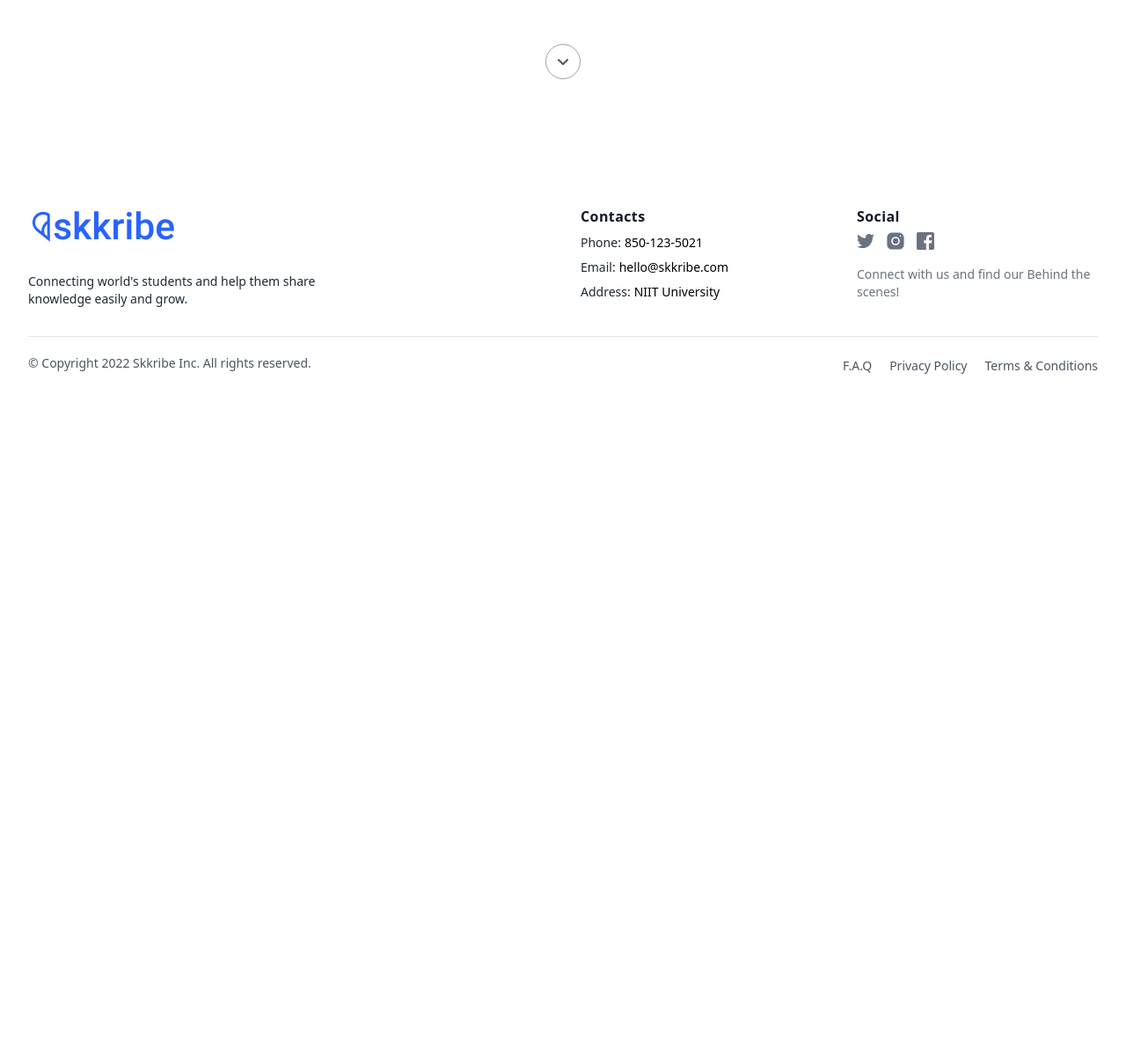
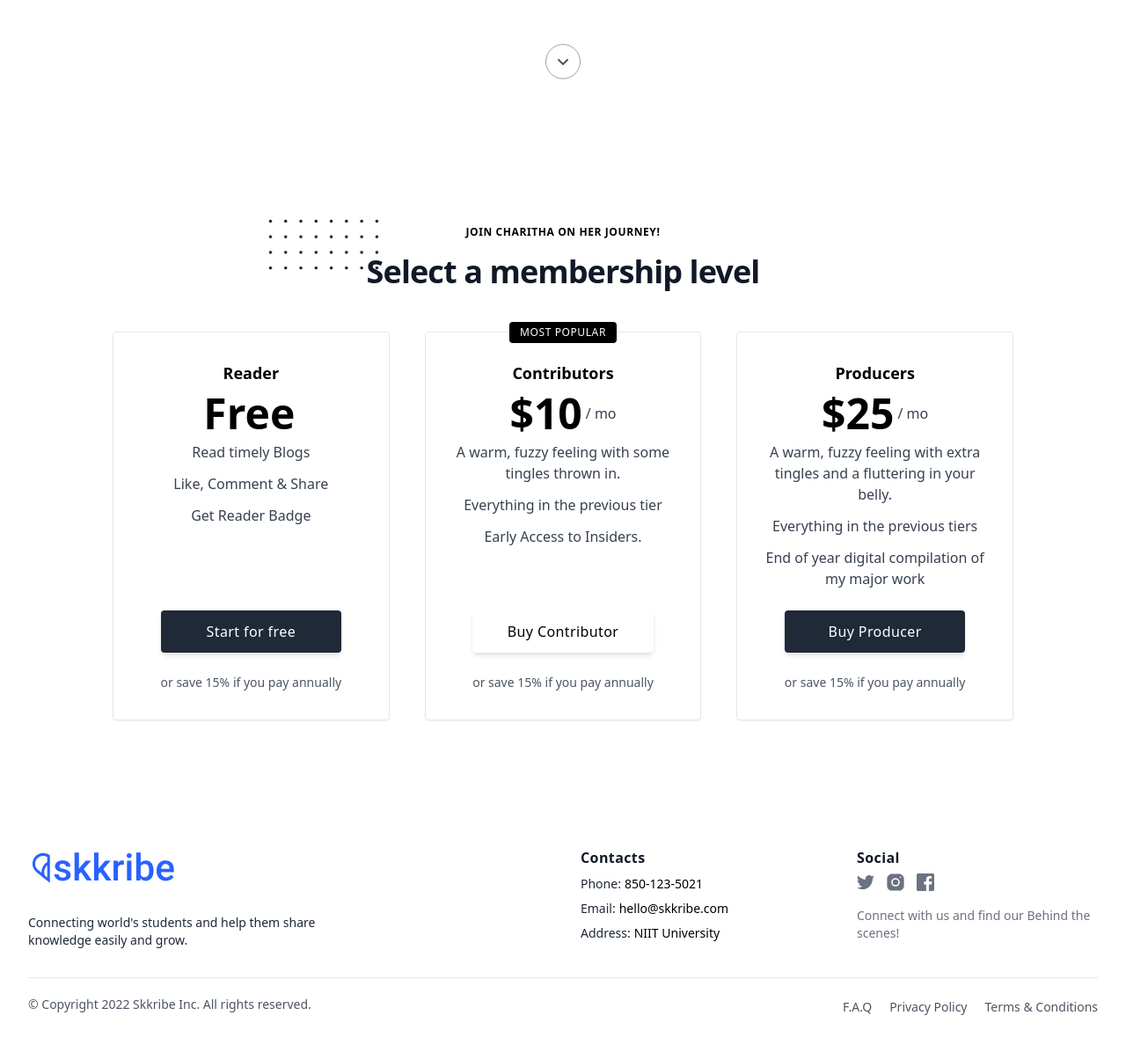
Before and after one commit to photonguava/skribe, a Flask app: template templates/profile.html in a window 1280 px wide. Shown: the part 1750-2946 px from the top of the page at 88% size. Before the commit the page ends 2175 px from the top, so only its background shows below. Run offline with Flask 2, Linux system fonts and the light colour scheme; the template is opened without the code that fills it, so the values that code supplies are empty.

Commit message:
added membership badges

```diff
--- a/templates/profile.html
+++ b/templates/profile.html
@@ -381,6 +381,106 @@
 
 
 
+      <div class="px-4 py-16 mx-auto sm:max-w-xl md:max-w-full lg:max-w-screen-xl md:px-24 lg:px-8 lg:py-20">
+        <div class="max-w-xl mb-10 md:mx-auto sm:text-center lg:max-w-2xl md:mb-12">
+          <div>
+            <p class="inline-block px-3 py-px mb-4 text-xs font-semibold tracking-wider text-teal-900 uppercase rounded-full bg-teal-accent-400">
+              Join Charitha on her Journey!
+            </p>
+          </div>
+          <h2 class="max-w-lg mb-6 font-sans text-3xl font-bold leading-none tracking-tight text-gray-900 sm:text-4xl md:mx-auto">
+            <span class="relative inline-block">
+              <svg viewBox="0 0 52 24" fill="currentColor" class="absolute top-0 left-0 z-0 hidden w-32 -mt-8 -ml-20 text-blue-gray-100 lg:w-32 lg:-ml-28 lg:-mt-10 sm:block">
+                <defs>
+                  <pattern id="7e5e8ff8-1960-4094-a63a-2a0c0f922d69" x="0" y="0" width=".135" height=".30">
+                    <circle cx="1" cy="1" r=".7"></circle>
+                  </pattern>
+                </defs>
+                <rect fill="url(#7e5e8ff8-1960-4094-a63a-2a0c0f922d69)" width="52" height="24"></rect>
+              </svg>
+              Select a membership level
+          </h2>
+        </div>
+        <div class="grid max-w-md gap-10 row-gap-5 lg:max-w-screen-lg sm:row-gap-10 lg:grid-cols-3 xl:max-w-screen-lg sm:mx-auto">
+          <div class="flex flex-col justify-between p-8 transition-shadow duration-300 bg-white border rounded shadow-sm sm:items-center hover:shadow">
+            <div class="text-center">
+              <div class="text-lg font-semibold">Reader</div>
+              <div class="flex items-center justify-center mt-2">
+                <div class="mr-1 text-5xl font-bold">Free</div>
+              </div>
+              <div class="mt-2 space-y-3">
+                <div class="text-gray-700">Read timely Blogs</div>
+                <div class="text-gray-700">Like, Comment & Share</div>
+                <div class="text-gray-700">Get Reader Badge</div>
+              </div>
+            </div>
+            <div>
+              <a href="/" class="inline-flex items-center justify-center w-full h-12 px-6 mt-6 font-medium tracking-wide text-white transition duration-200 bg-gray-800 rounded shadow-md hover:bg-gray-900 focus:shadow-outline focus:outline-none">
+                Start for free
+              </a>
+              <p class="max-w-xs mt-6 text-xs text-gray-600 sm:text-sm sm:text-center sm:max-w-sm sm:mx-auto">
+                or save 15% if you pay annually
+              </p>
+            </div>
+          </div>
+          <div class="relative flex flex-col justify-between p-8 transition-shadow duration-300 bg-white border rounded shadow-sm sm:items-center hover:shadow border-deep-purple-accent-400">
+            <div class="absolute inset-x-0 top-0 flex justify-center -mt-3">
+              <div class="inline-block px-3 py-1 text-xs font-medium tracking-wider text-white uppercase rounded bg-black">
+                Most Popular
+              </div>
+            </div>
+            <div class="text-center">
+              <div class="text-lg font-semibold">Contributors</div>
+              <div class="flex items-center justify-center mt-2">
+                <div class="mr-1 text-5xl font-bold">$10</div>
+                <div class="text-gray-700">/ mo</div>
+              </div>
+              <div class="mt-2 space-y-3">
+                <div class="text-gray-700">A warm, fuzzy feeling with some tingles thrown in.</div>
+                <div class="text-gray-700">Everything in the previous tier</div>
+                <div class="text-gray-700">Early Access to Insiders.</div>
+              </div>
+            </div>
+            <div>
+              <a
+                href="/"
+                class="inline-flex items-center justify-center w-full h-12 px-6 mt-6 font-medium tracking-wide text-black transition duration-200 rounded shadow-md bg-deep-purple-accent-400 hover:bg-deep-purple-accent-700 focus:shadow-outline focus:outline-none"
+              >
+                Buy Contributor
+              </a>
+              <p class="max-w-xs mt-6 text-xs text-gray-600 sm:text-sm sm:text-center sm:max-w-sm sm:mx-auto">
+                or save 15% if you pay annually
+              </p>
+            </div>
+          </div>
+          <div class="flex flex-col justify-between p-8 transition-shadow duration-300 bg-white border rounded shadow-sm sm:items-center hover:shadow">
+            <div class="text-center">
+              <div class="text-lg font-semibold">Producers</div>
+              <div class="flex items-center justify-center mt-2">
+                <div class="mr-1 text-5xl font-bold">$25</div>
+                <div class="text-gray-700">/ mo</div>
+              </div>
+              <div class="mt-2 space-y-3">
+                <div class="text-gray-700">A warm, fuzzy feeling with extra tingles and a fluttering in your belly.</div>
+                <div class="text-gray-700">Everything in the previous tiers</div>
+                <div class="text-gray-700">End of year digital compilation of my major work </div>
+              </div>
+            </div>
+            <div>
+              <a href="/" class="inline-flex items-center justify-center w-full h-12 px-6 mt-6 font-medium tracking-wide text-white transition duration-200 bg-gray-800 rounded shadow-md hover:bg-gray-900 focus:shadow-outline focus:outline-none">
+                Buy Producer
+              </a>
+              <p class="max-w-xs mt-6 text-xs text-gray-600 sm:text-sm sm:text-center sm:max-w-sm sm:mx-auto">
+                or save 15% if you pay annually
+              </p>
+            </div>
+          </div>
+        </div>
+      </div>
+
+
+
+
 
 
     <div class="px-4 pt-16 mx-auto sm:max-w-xl md:max-w-full lg:max-w-screen-xl md:px-24 lg:px-8">
```
